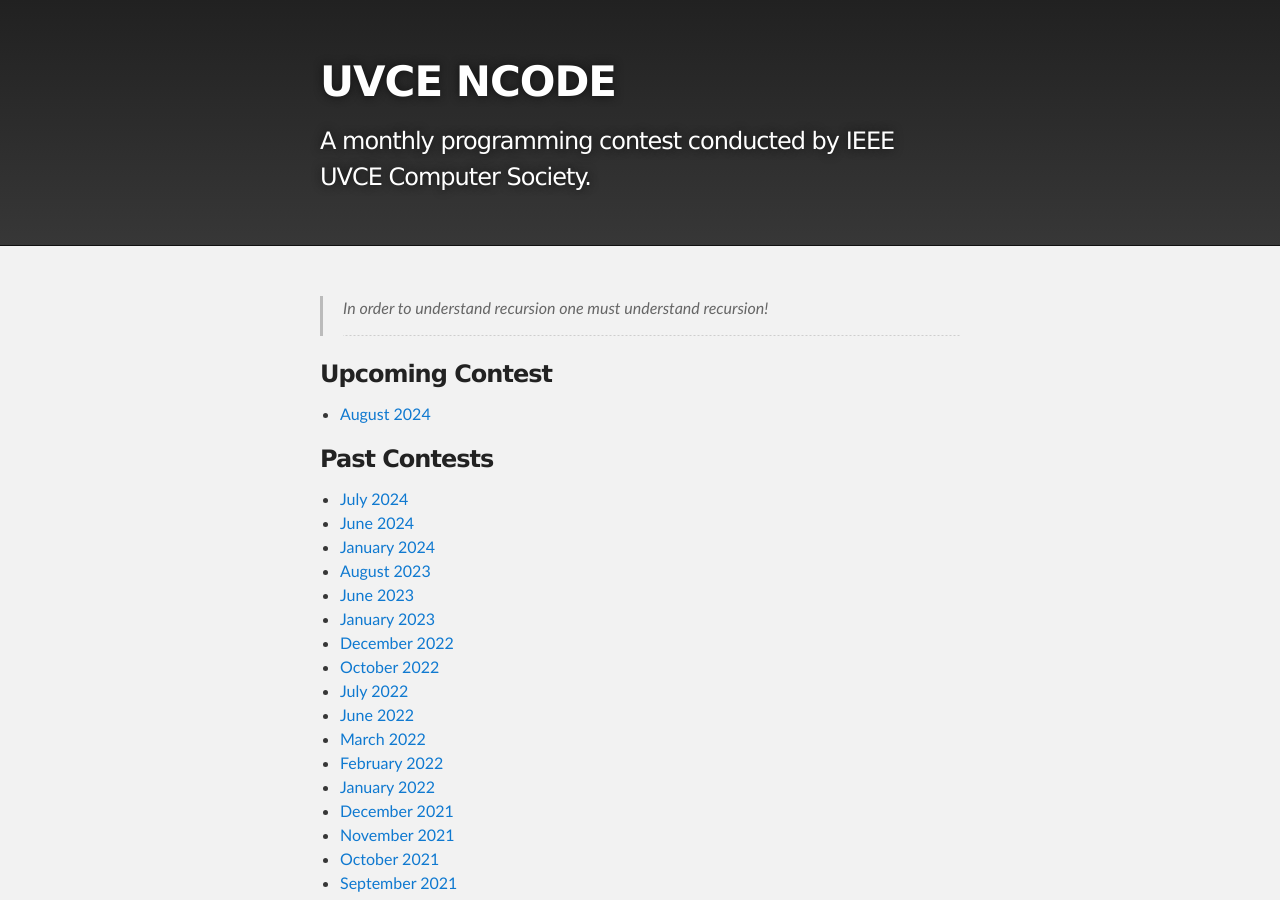
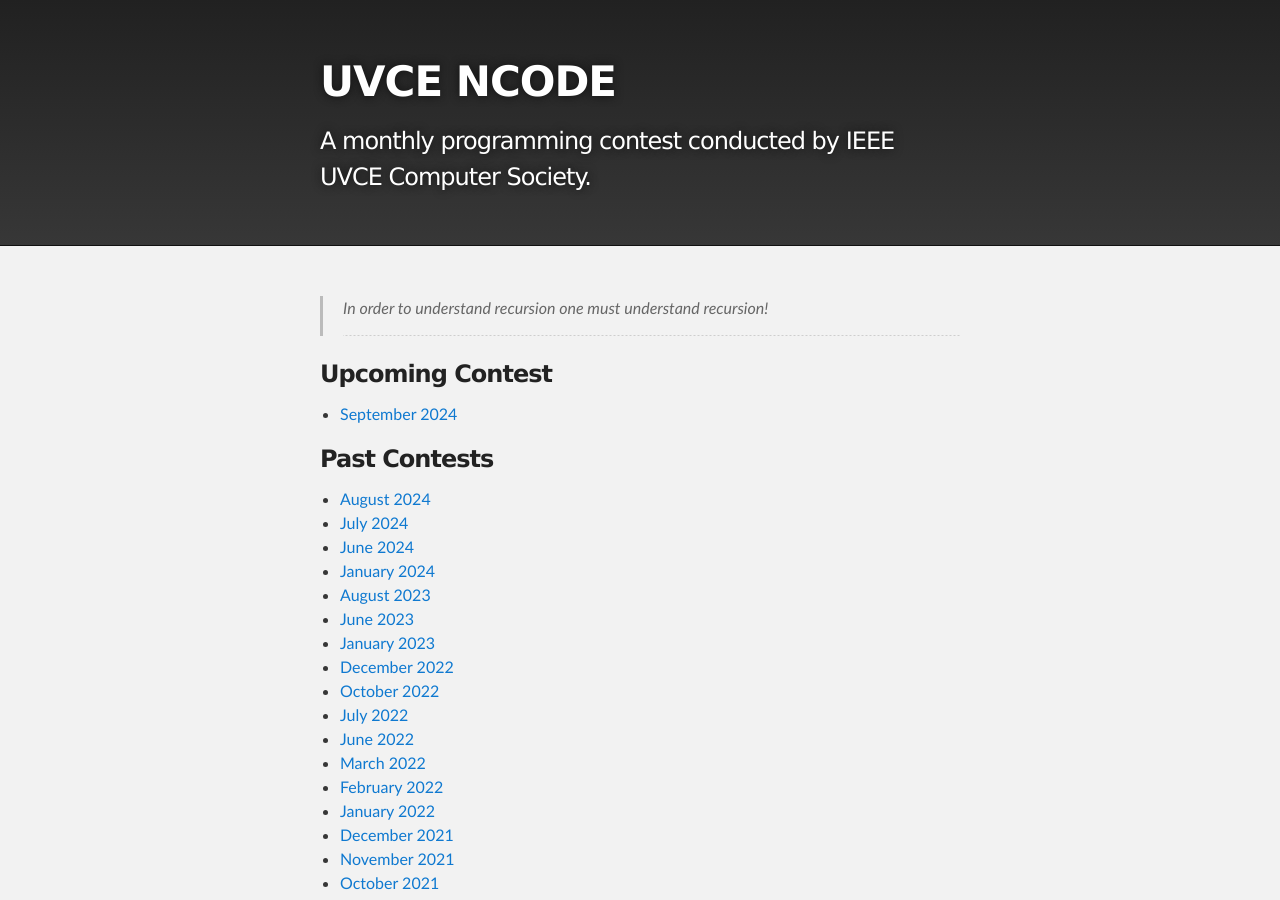
Before and after one commit to ieee-uvce-cs/ncode, a Jekyll site: the page built from index.md, in a window 1280 px wide and 900 px high. Built offline with Jekyll 4.4.1, drawn with Linux system fonts in a browser that asks for light colours.

Commit message:
Update index.md

```diff
--- a/index.md
+++ b/index.md
@@ -6,9 +6,10 @@ layout: default
 * * *
 
 ### Upcoming Contest
-- [August 2024](https://www.hackerrank.com/uvce-ncode-august-2024)
+- [September 2024](https://www.hackerrank.com/uvce-ncode-september-2024)
 
 ### Past Contests
+- [August 2024](https://www.hackerrank.com/uvce-ncode-august-2024)
 - [July 2024](https://www.hackerrank.com/uvce-ncode-july-2024)
 - [June 2024](https://www.hackerrank.com/ncode-june-2024)
 - [January 2024](https://www.hackerrank.com/uvce-ncode-january-2024)
```
